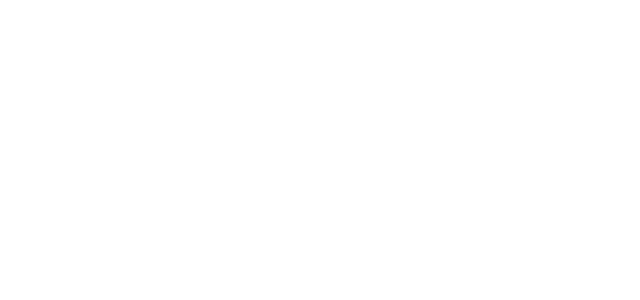
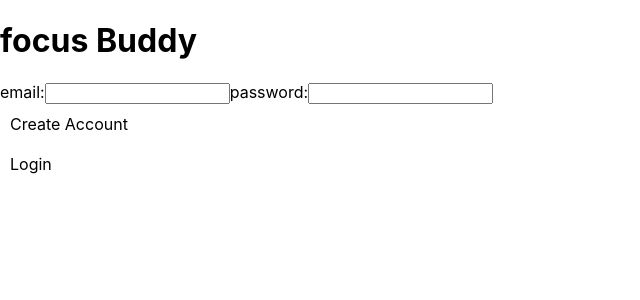
Before and after one commit to leonkoech/NeuroCognitive-Study-Assistant, a Next.js app: page /auth in a window 1280 px wide. Shown: the top 300 px of the page, without its empty margins (0-640 px from the left). Built offline with nearby package versions, Linux system fonts and the light colour scheme.

Commit message:
new pages

```diff
--- a/components/Button/Button.module.scss
+++ b/components/Button/Button.module.scss
@@ -4,5 +4,6 @@
 }
 .size{
     height: 40px;
-    width: 120px;
+    width: auto;
+    padding: 10px;
 }
--- a/components/Button/Button.tsx
+++ b/components/Button/Button.tsx
@@ -8,7 +8,7 @@ type Props={
 const Button =({text}:Props)=>{
   return (
     <div  className={[style.size,style.type].join(" ")}>
-        ${text}
+        {text}
     </div>
   );
 }
--- a/components/chart/Chart.tsx
+++ b/components/chart/Chart.tsx
@@ -47,7 +47,7 @@ useEffect(() => {
 
     // const gradient = context?.createLinearGradient(0, 16, 0, 600);
 
-
+// :) :D :/ :o :{ XD >.< :-) :O ;) O.O
     // gradient.addColorStop(0, colors.purple.half);
     // gradient.addColorStop(0.65, colors.purple.quarter);
     // gradient.addColorStop(1, colors.purple.zero);
--- a/pages/auth.tsx
+++ b/pages/auth.tsx
@@ -1,6 +1,30 @@
+import Button from "../components/Button/Button";
+import { initializeApp } from "firebase/app";
+import { getAnalytics } from "firebase/analytics";
+import { firebaseConfig } from '../.env/secrets';
+import Router from "next/router";
+const signUp=()=>{
+    Router.push('./home')
+    console.log('sign Up')
+}
+const login =() => {
+    console.log('log in ')
+}
+
+const app = initializeApp(firebaseConfig);
+
 const auth=()=>{
    return (
     <div>
+        <h1>focus Buddy</h1>
+        <form>
+            <label htmlFor="email">email:</label>
+            <input id="email" name="email"></input>
+            <label htmlFor="password">password:</label>
+            <input id="password"></input>
+            <div onClick={signUp}><Button text="Create Account" type="dark"></Button></div>
+            <div onClick={login}><Button text="Login" type="dark"></Button></div>
+        </form>
 
     </div>
    )
```
Also changed, not shown: pages/home.tsx (+12 -1 lines), pages/previous.tsx (added, +9 -0 lines), 1 other file (tests, documents, lock files or other folders).
